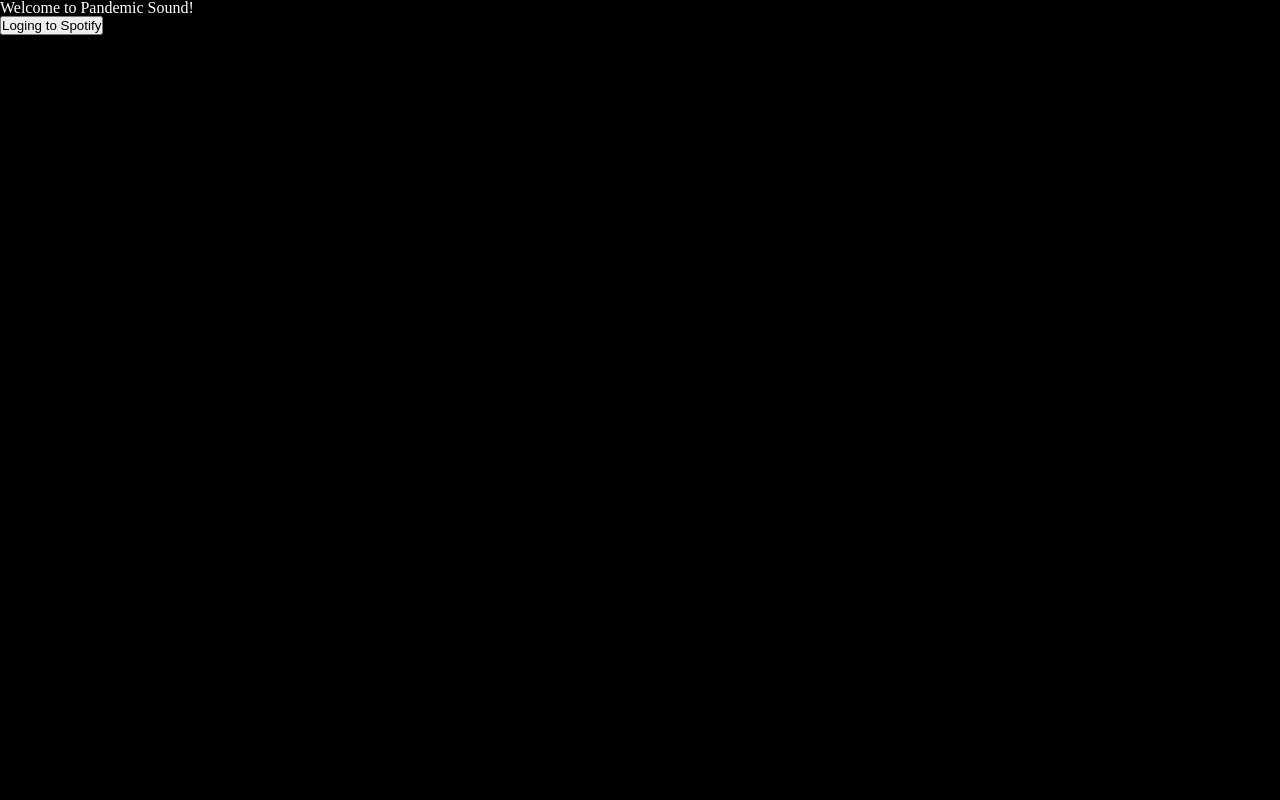
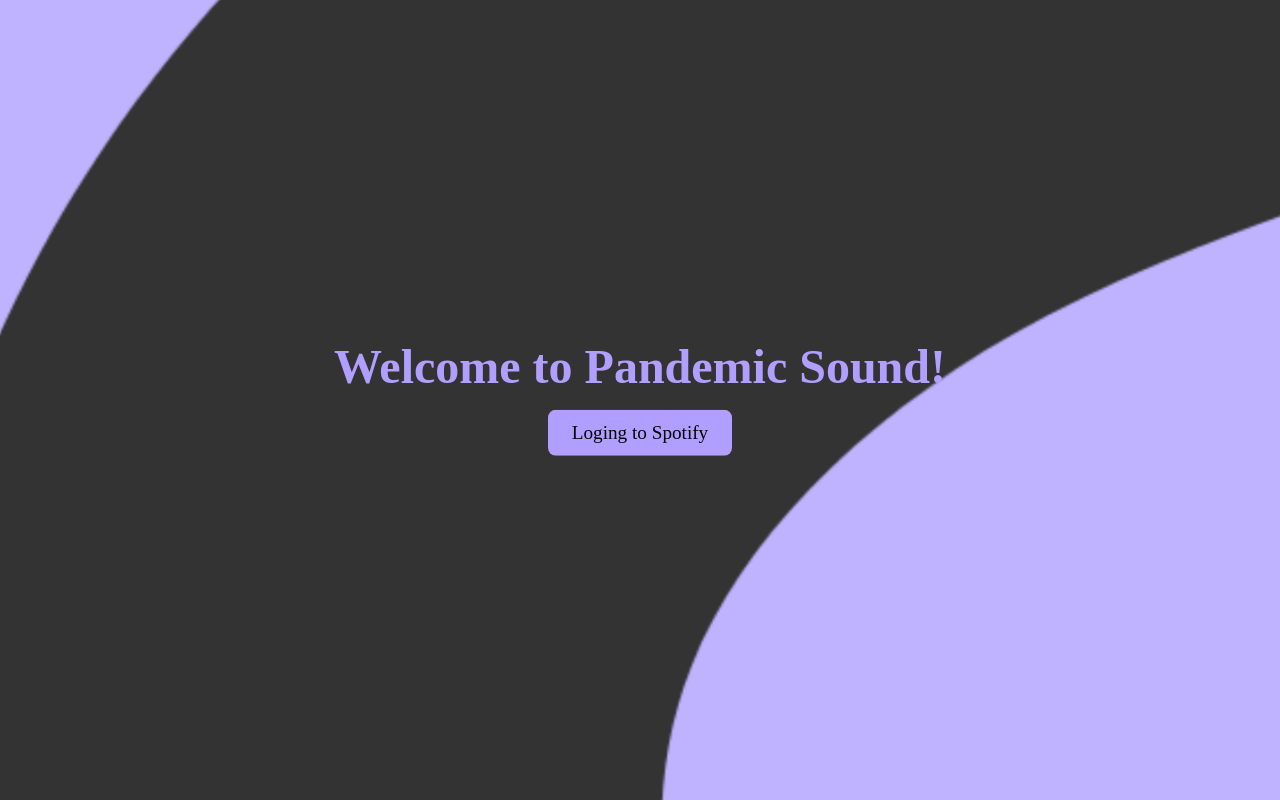
Before and after one commit to patricia-tirolla/Pandemic-Sound-, a React (Create React App) app: page / in a window 1280 px wide. Built offline with nearby package versions, Linux system fonts and the light colour scheme; a web font is replaced by a local one.

Commit message:
Add css to landingpage, move css from app to main

```diff
--- a/src/App.jsx
+++ b/src/App.jsx
@@ -1,6 +1,6 @@
 
-import { Route, Routes, useNavigate } from "react-router-dom";
-import React, { useEffect } from "react";
+import { Route, Routes } from "react-router-dom";
+import React from "react";
 import Main from "./Components/Main/Main";
 
 import Homepage from "./Components/Homepage/HomepageComponent";
@@ -14,7 +14,7 @@ import "./styles/App.css";
 function App() {
   return (
 
-  <div className="app">
+  // <div >
       <Routes>
         <Route path="/" element={<LandingPage />} />
 
@@ -26,7 +26,7 @@ function App() {
           <Route path="search" element={<SearchPage />} />
         </Route>
       </Routes>
-      </div>
+      // </div>
   );
 }
 
--- a/src/Components/LandingPage/LandingPage.css
+++ b/src/Components/LandingPage/LandingPage.css
@@ -1,3 +1,87 @@
+:root {
+    --primary-text-color: #ffffff;
+    --secondary-text-color: #000000;
+    --highlight-text-color: #B09FFF;
+    --main-background-color: #000000;
+    --secondary-background-color: #B09FFF;
+    --searchBar-color: white;
+}
+
 .landing-page {
-    z-index: 1000;
+    display: flex;
+    flex-direction: column;
+    align-items: center;
+    justify-content: center;
+    height: 100vh;
+    color: var(--primary-text-color);
+    text-align: center;
+    position: relative;
+    overflow: hidden;
 }
+
+.landing-page::before {
+    content: "";
+    position: absolute;
+    top: 0;
+    left: 0;
+    width: 100%;
+    height: 100%;
+    background: url(/public/assets/sideBar-bakcground.png) no-repeat center center/cover;
+    opacity: 0.8;
+    animation: moveBackground 10s infinite alternate ease-in-out;
+    z-index: -1;
+}
+
+@keyframes moveBackground {
+    0% {
+        transform: scale(1);
+    }
+    100% {
+        transform: scale(1.1);
+    }
+}
+
+.landing-page-title {
+    font-size: 3rem;
+    font-weight: bold;
+    color: var(--highlight-text-color);
+    margin-bottom: 20px;
+    animation: fadeIn 2s ease-in-out;
+}
+
+.landing-page button {
+    background-color: var(--highlight-text-color);
+    color: var(--secondary-text-color);
+    font-size: 1.2rem;
+    padding: 12px 24px;
+    border: none;
+    border-radius: 8px;
+    cursor: pointer;
+    transition: 0.3s ease-in-out;
+    animation: bounce 1.5s infinite alternate ease-in-out;
+}
+
+.landing-page button:hover {
+    background-color: var(--primary-text-color);
+    color: var(--secondary-background-color);
+}
+
+@keyframes fadeIn {
+    from {
+        opacity: 0;
+        transform: translateY(-20px);
+    }
+    to {
+        opacity: 1;
+        transform: translateY(0);
+    }
+}
+
+@keyframes bounce {
+    from {
+        transform: translateY(0);
+    }
+    to {
+        transform: translateY(-5px);
+    }
+}
--- a/src/Components/LandingPage/LandingPageComponent.jsx
+++ b/src/Components/LandingPage/LandingPageComponent.jsx
@@ -1,12 +1,13 @@
 import React from "react"
 import { redirectToAuthCodeFlow, isUserAutheticated, clientId } from "../AuthCallback/script";
 import { useProfile } from "../../Hooks/Profile";
+import "./LandingPage.css"
 
 const LandingPage = () => {
     const profile = useProfile();
     return (
-      <div className="landing-page">
-        <h1>Welcome to Pandemic Sound!</h1>
+        <main className="landing-page">
+        <h1 className="landing-page-title">Welcome to Pandemic Sound!</h1>
         {!isUserAutheticated() &&
           <button onClick={() => redirectToAuthCodeFlow(clientId)}>Loging to Spotify</button>
         }
@@ -20,7 +21,7 @@ const LandingPage = () => {
             <p>Email: {profile.email}</p>
           </div>
         }
-      </div>
+      </main>
     )
   }
 
--- a/src/Components/Main/Main.jsx
+++ b/src/Components/Main/Main.jsx
@@ -9,10 +9,12 @@ function Main() {
 
   return (
     <ProfileProvider>
-      <Nav />
-      <Sidebar />
-      <div className="main">
-        <Outlet />
+      <div className="app">
+        <Nav />
+        <Sidebar />
+        <div className="main">
+          <Outlet />
+        </div>
       </div>
     </ProfileProvider>
   );
--- a/src/styles/App.css
+++ b/src/styles/App.css
@@ -18,6 +18,10 @@
   --text-font:"Encode Sans Semi Expanded", serif;
 
 }
+* {
+  font-family: var(--text-font);
+  font-weight: 500;
+}
 
 .app {
   display: grid;
```
